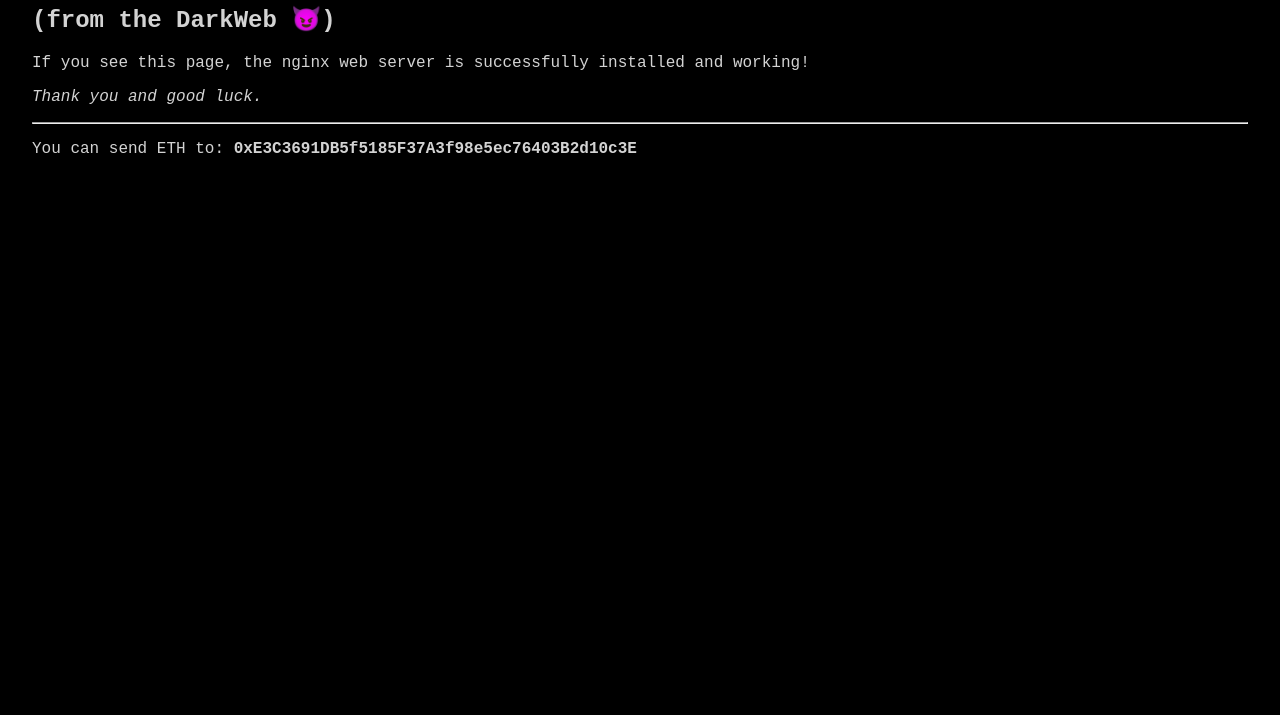
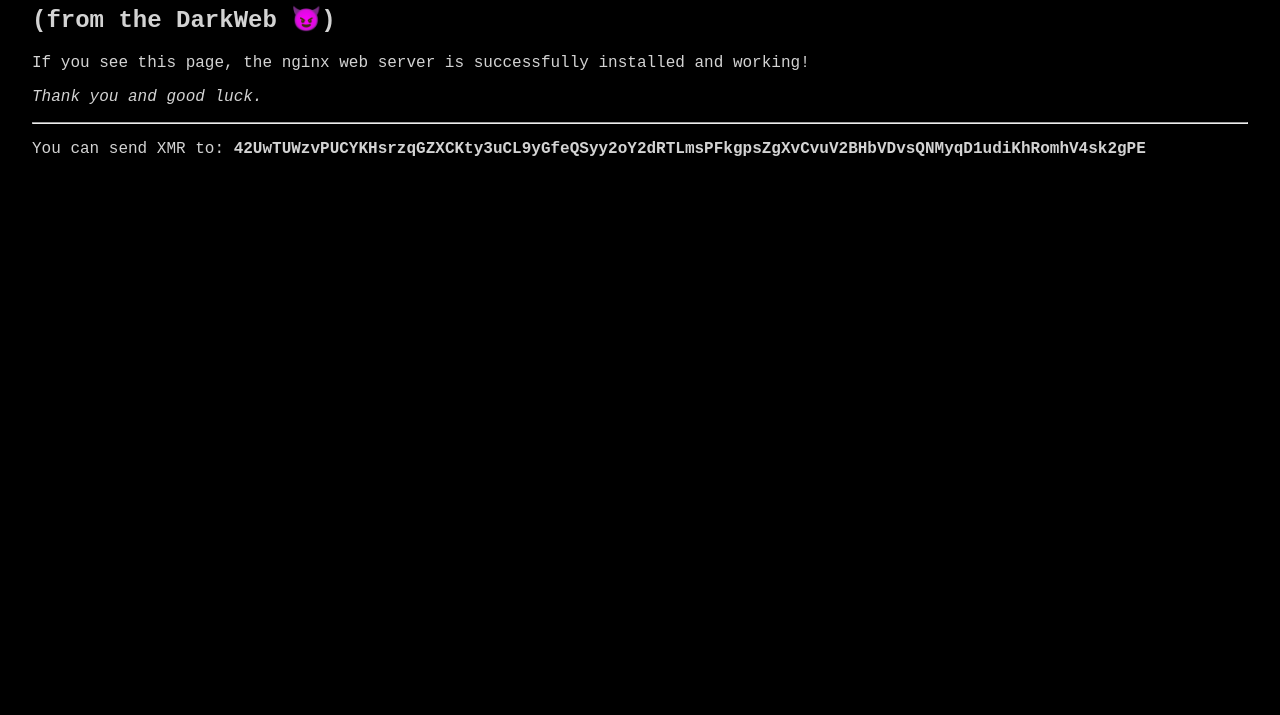
Before and after one commit to fairhive-labs/tor-proxy, a plain HTML site: page index.html in a window 1280 px wide. Shown: the part 85-800 px from the top of the page. Drawn offline with Linux system fonts and the light colour scheme.

Commit message:
ETH -> XMR

```diff
--- a/index.html
+++ b/index.html
@@ -23,7 +23,7 @@
     <p>If you see this page, the nginx web server is successfully installed and working!</p>
     <p><em>Thank you and good luck.</em></p>
     <hr />
-    <p>You can send ETH to: <b>0xE3C3691DB5f5185F37A3f98e5ec76403B2d10c3E</b></p>
+    <p>You can send XMR to: <b>42UwTUWzvPUCYKHsrzqGZXCKty3uCL9yGfeQSyy2oY2dRTLmsPFkgpsZgXvCvuV2BHbVDvsQNMyqD1udiKhRomhV4sk2gPE</b></p>
 </body>
 
 </html>
```
Also changed, not shown: 1 other file.
